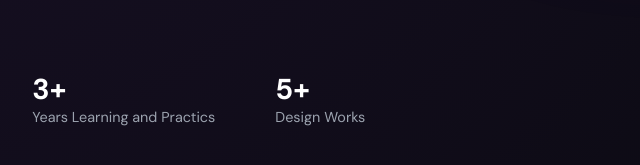
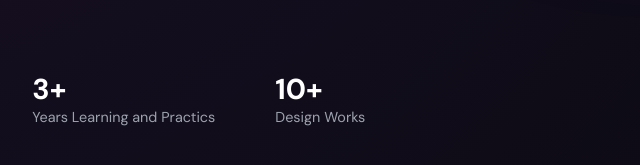
Before and after one commit to nhansophy/Portfolio, a plain HTML site: page index.html in a window 1280 px wide. Shown: the part 635-800 px from the top of the page, 232-872 px from the left. Drawn offline with Linux system fonts and the light colour scheme.

Commit message:
New update

```diff
--- a/index.html
+++ b/index.html
@@ -72,7 +72,7 @@
     <p>Years Learning and Practics</p>
   </div>
   <div>
-    <h3>5+</h3>
+    <h3>10+</h3>
     <p>Design Works</p>
   </div>
 </div>
```
